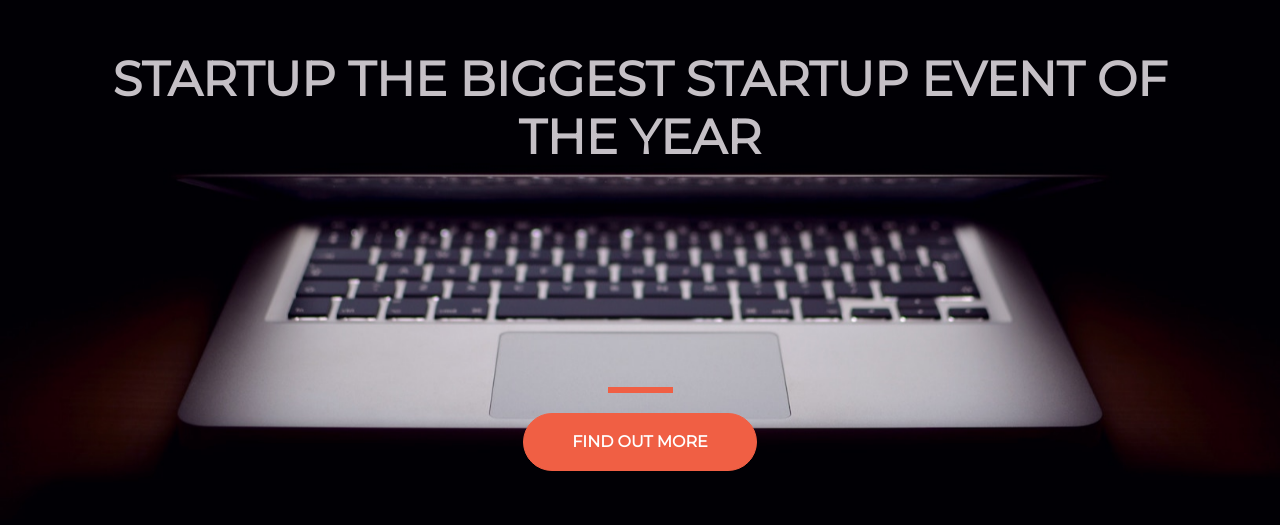
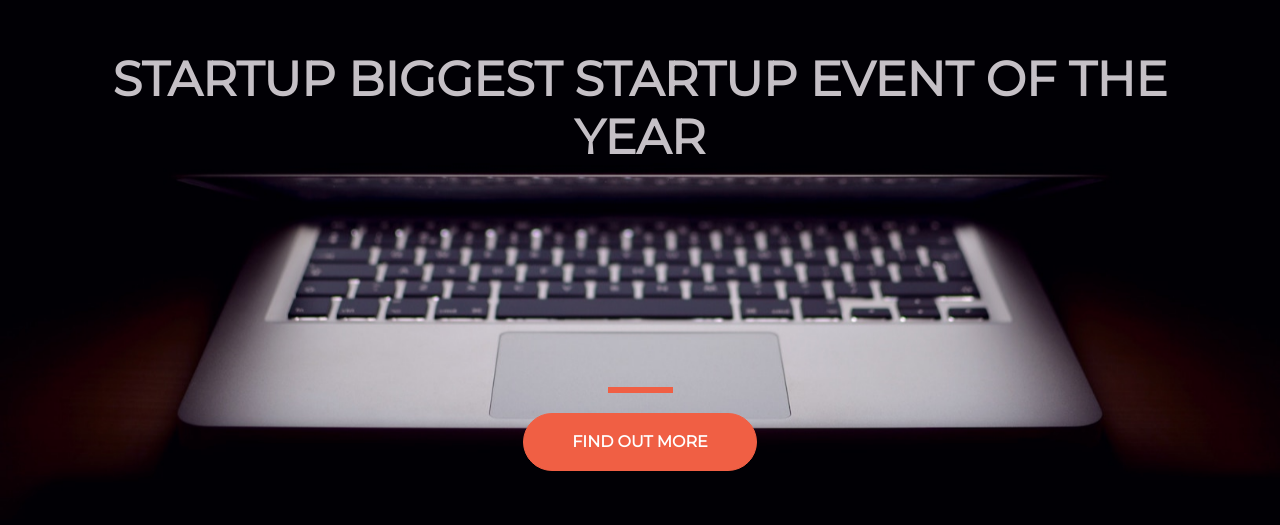
Before and after one commit to markubianis/Startup, a plain HTML site: page index.html in a window 1280 px wide. Shown: the part 139-664 px from the top of the page. Drawn offline with nearby package versions, Linux system fonts and the light colour scheme.

Commit message:
Update index.html

```diff
--- a/index.html
+++ b/index.html
@@ -25,7 +25,7 @@
     <div class="container d-flex align-items-center h-100">
       <div class="row ">
         <header class="text-center col-12">
-        <h1 class="text-uppercase"><strong>Startup The biggest startup event of the year</strong></h1>
+        <h1 class="text-uppercase"><strong>Startup biggest startup event of the year</strong></h1>
         </header>
         <section class="buffer col-12"></section>
         <section class="text-center col-12">
```
